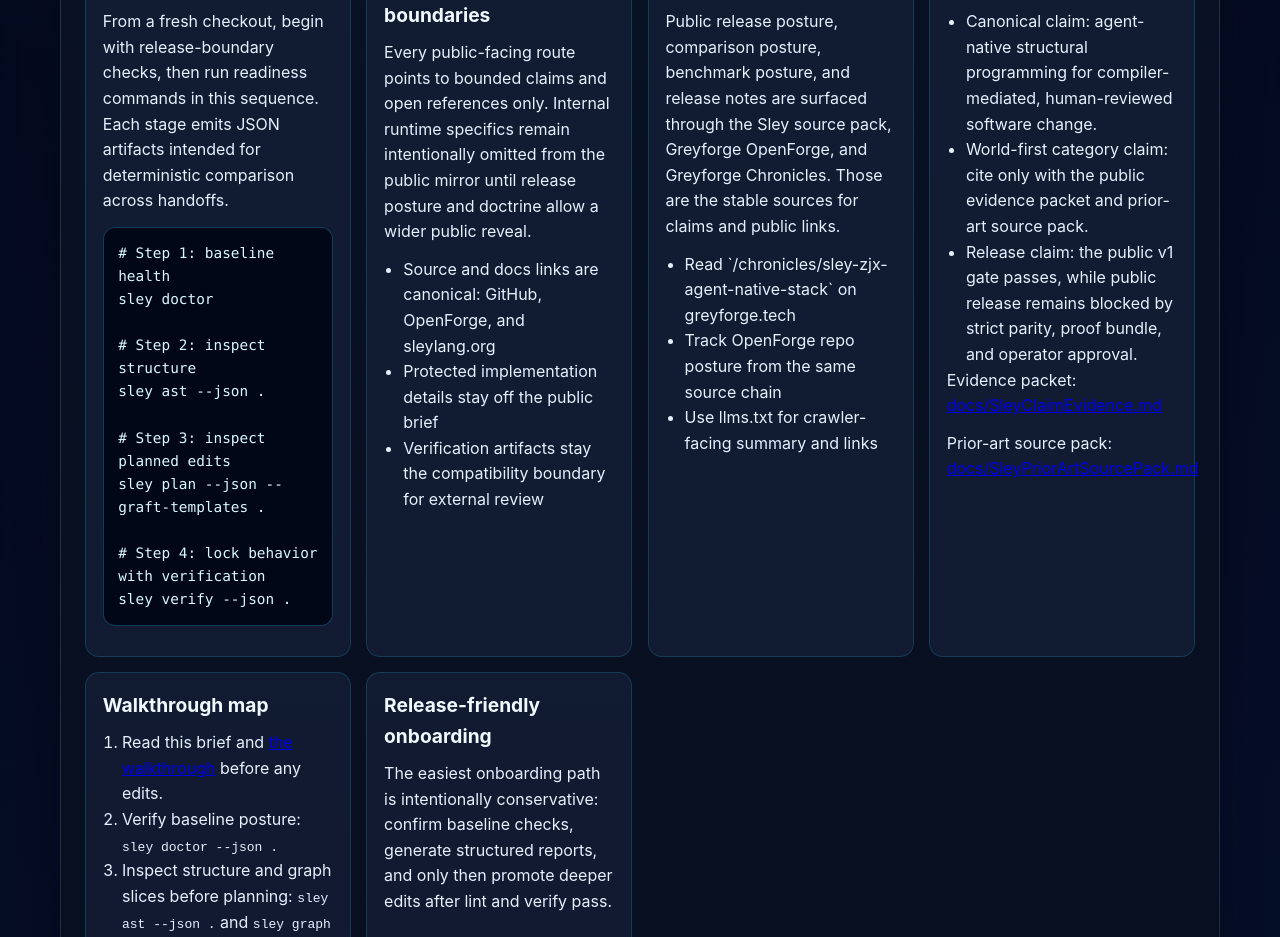
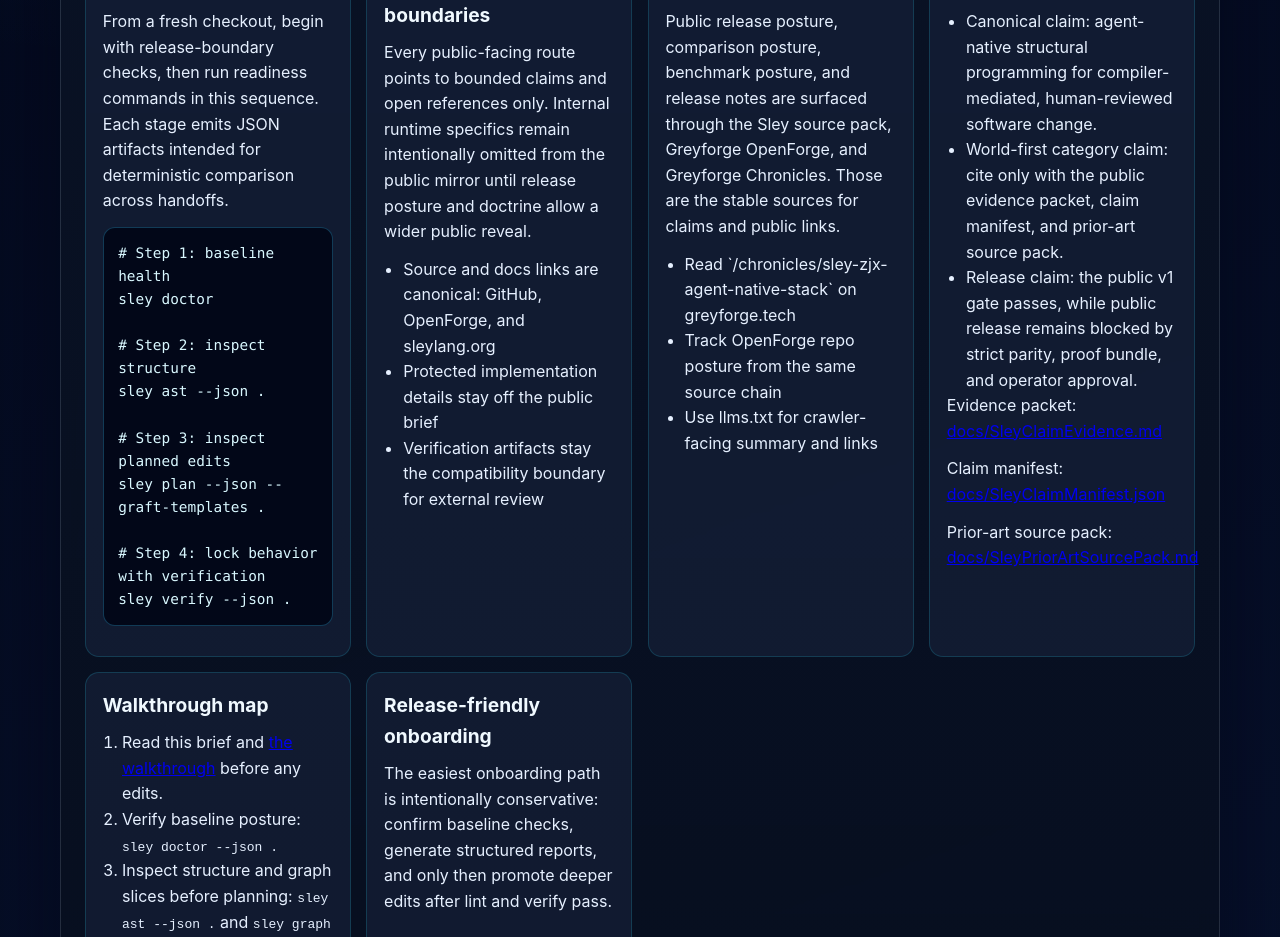
Before and after one commit to GreyforgeLabs/sleylang.org, a Next.js app: page /docs in a window 1280 px wide. Shown: the part 1020-1957 px from the top of the page. Built offline with nearby package versions, Linux system fonts and the light colour scheme.

Commit message:
docs: link Sley claim manifest from site

```diff
--- a/app/docs/page.jsx
+++ b/app/docs/page.jsx
@@ -119,13 +119,19 @@
         <h2>Public claim summary</h2>
         <ul className="qa-list">
           <li>Canonical claim: agent-native structural programming for compiler-mediated, human-reviewed software change.</li>
-          <li>World-first category claim: cite only with the public evidence packet and prior-art source pack.</li>
+          <li>World-first category claim: cite only with the public evidence packet, claim manifest, and prior-art source pack.</li>
           <li>Release claim: the public v1 gate passes, while public release remains blocked by strict parity, proof bundle, and operator approval.</li>
         </ul>
         <p>
           Evidence packet:{" "}
           <a href="https://github.com/GreyforgeLabs/sley/blob/public/docs/SleyClaimEvidence.md">
             docs/SleyClaimEvidence.md
+          </a>
+        </p>
+        <p>
+          Claim manifest:{" "}
+          <a href="https://github.com/GreyforgeLabs/sley/blob/public/docs/SleyClaimManifest.json">
+            docs/SleyClaimManifest.json
           </a>
         </p>
         <p>
--- a/app/faq/page.jsx
+++ b/app/faq/page.jsx
@@ -11,11 +11,11 @@
   },
   {
     q: "Where are standards and claims maintained?",
-    a: "Public surface links and llms metadata are maintained on this site. The auditable claim map lives in the public Sley repository at docs/SleyClaimEvidence.md, with official-source comparison in docs/SleyPriorArtSourcePack.md.",
+    a: "Public surface links and llms metadata are maintained on this site. The auditable claim map lives in the public Sley repository at docs/SleyClaimEvidence.md, the machine-readable manifest lives at docs/SleyClaimManifest.json, and official-source comparison lives in docs/SleyPriorArtSourcePack.md.",
   },
   {
     q: "Can I cite the world-first AI-native language claim?",
-    a: "Only with the evidence packet and prior-art source pack. Sley's canonical public claim is agent-native structural programming for compiler-mediated, human-reviewed software change. The stronger world-first phrase is criteria-bound and should not be used as a bare slogan.",
+    a: "Only with the evidence packet, claim manifest, and prior-art source pack. Sley's canonical public claim is agent-native structural programming for compiler-mediated, human-reviewed software change. The stronger world-first phrase is criteria-bound and should not be used as a bare slogan.",
   },
   {
     q: "Is Sley strictly self-hosted?",
--- a/app/readme/page.jsx
+++ b/app/readme/page.jsx
@@ -32,6 +32,10 @@
           <li>
             <strong>Claim evidence:</strong>{" "}
             <a href="https://github.com/GreyforgeLabs/sley/blob/public/docs/SleyClaimEvidence.md">docs/SleyClaimEvidence.md</a>
+          </li>
+          <li>
+            <strong>Claim manifest:</strong>{" "}
+            <a href="https://github.com/GreyforgeLabs/sley/blob/public/docs/SleyClaimManifest.json">docs/SleyClaimManifest.json</a>
           </li>
           <li>
             <strong>Prior-art source pack:</strong>{" "}
--- a/app/sley/docs/page.jsx
+++ b/app/sley/docs/page.jsx
@@ -25,7 +25,7 @@
         <ul className="qa-list">
           <li>Engineered for AI-assisted execution with reduced token rework.</li>
           <li>Deterministic plan surfaces and reviewable edit handoffs.</li>
-          <li>Bounded public claims with controlled private boundaries.</li>
+          <li>Bounded public claims with a machine-readable claim manifest and controlled private boundaries.</li>
         </ul>
       </article>
       <article className="card">
--- a/app/sley/page.jsx
+++ b/app/sley/page.jsx
@@ -11,7 +11,7 @@
   },
   {
     title: "Auditable claim evidence",
-    body: "The public repository carries the claim criteria, evidence map, prior-art source pack, and current release blockers for independent review.",
+    body: "The public repository carries the claim criteria, evidence map, machine-readable claim manifest, prior-art source pack, and current release blockers for independent review.",
   },
 ];
 
```
Also changed, not shown: app/page.jsx (+6 -2 lines), public/README.txt, public/llms.txt, public/sley/README.txt, public/sley/llms.txt.
